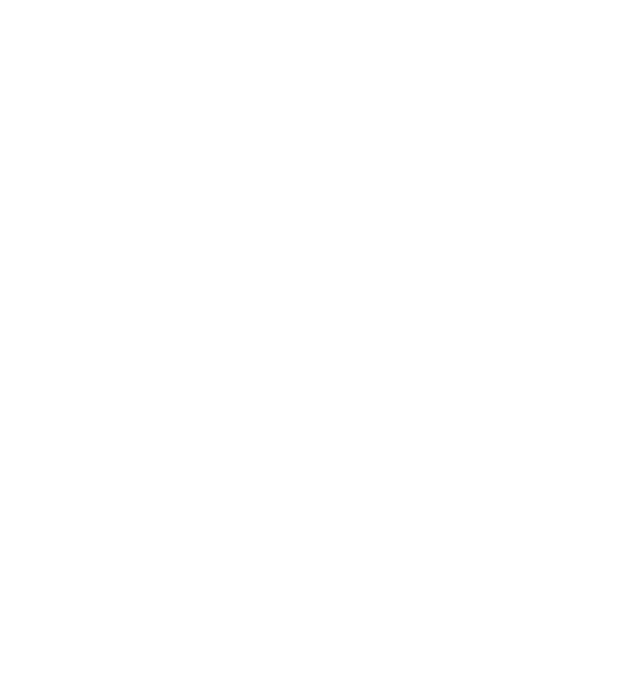
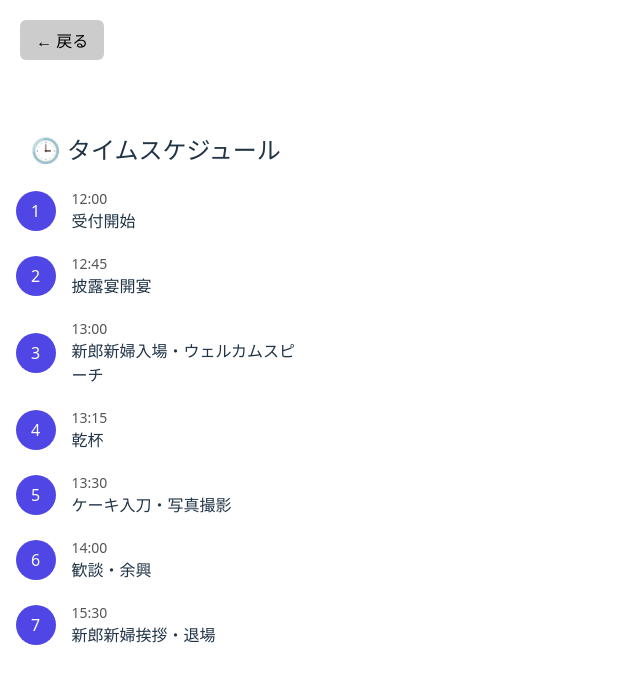
Before and after one commit to takiyama10921-droid/guest-app, a React (Vite) app: page /timeline in a window 1280 px wide. Before the commit this address had no page. Shown: the top 684 px of the page, without its empty margins (0-640 px from the left). Built offline with nearby package versions, Linux system fonts and the light colour scheme.

Commit message:
タイムスケジュール画面追加

```diff
--- a/src/App.tsx
+++ b/src/App.tsx
@@ -6,6 +6,7 @@
 import { GuestProvider } from "./context/GuestContext";
 import MenuPage from "./pages/MenuPage";
 import PhotoGalleryPage from "./pages/PhotoGalleryPage";
+import TimelinePage from "./pages/TimelinePage";
 
 function App() {
   return (
@@ -18,6 +19,7 @@
           <Route path="/seating" element={<SeatingChartPage />} />
           <Route path="/menu" element={<MenuPage />} />
           <Route path="/photo" element={<PhotoGalleryPage />} />
+          <Route path="/timeline" element={<TimelinePage />} />
         </Routes>
       </Router>
     </GuestProvider>
--- a/src/pages/GuestPage.tsx
+++ b/src/pages/GuestPage.tsx
@@ -56,6 +56,9 @@
   };
   const handleOpenPhoto = () => {
     navigate("/photo");
+  };
+  const handleOpenTimeline = () => {
+    navigate("/timeline");
   };
 
   if (loading) {
@@ -128,7 +131,7 @@
       >
         <button onClick={handleOpenSeating}>席次表</button>
         <button onClick={handleOpenMenu}>メニュー</button>
-        <button>タイムスケジュール</button>
+        <button onClick={handleOpenTimeline}>タイムスケジュール</button>
         <button onClick={handleOpenPhoto}>フォトギャラリー</button>
         <button>プロフィール</button>
         <button>会場案内</button>
--- a/src/pages/MenuPage.tsx
+++ b/src/pages/MenuPage.tsx
@@ -16,7 +16,7 @@
       <button
         onClick={() => navigate(-1)}
         style={{
-          position: "absolute",
+          position: "fixed",
           top: "20px",
           left: "20px",
           padding: "8px 16px",
@@ -24,6 +24,7 @@
           backgroundColor: "#ccc",
           border: "none",
           cursor: "pointer",
+          zIndex: 10000,
         }}
       >
         ← 戻る
--- a/src/pages/PhotoGalleryPage.tsx
+++ b/src/pages/PhotoGalleryPage.tsx
@@ -5,6 +5,7 @@
 const photoLinks = [
   "/photos/IMG_6482.jpg",
   "/photos/m4BOCvyqQ5apQPqzuOq09Q.jpg",
+  "/photos/IMG_6331.jpg",
 ];
 
 const PhotoGalleryPage: React.FC = () => {
@@ -13,34 +14,37 @@
   const [modalUrl, setModalUrl] = useState<string | null>(null);
 
   return (
-    <div style={{ textAlign: "center", position: "relative" }}>
+    <div style={{ textAlign: 'center', position: 'relative' }}>
       {/* 戻る */}
       <button
         onClick={() => navigate(-1)}
         style={{
-          position: "fixed",
-          top: "20px",
-          left: "20px",
-          padding: "8px 16px",
-          borderRadius: "6px",
-          backgroundColor: "#ccc",
-          border: "none",
-          cursor: "pointer",
+          position: 'fixed',
+          top: '20px',
+          left: '20px',
+          padding: '8px 16px',
+          borderRadius: '6px',
+          backgroundColor: '#ccc',
+          border: 'none',
+          cursor: 'pointer',
           zIndex: 10000,
         }}
       >
         ← 戻る
       </button>
 
-      <h2 style={{ marginBottom: "20px" }}>📸 写真ギャラリー</h2>
+      <h2 style={{ marginBottom: '20px' }}>📸 写真ギャラリー</h2>
 
       {/* ギャラリー */}
       <div
         style={{
-          display: "flex",
-          gap: "10px",
-          flexWrap: "wrap",
-          justifyContent: "center",
+          display: 'grid',
+          gridTemplateColumns: 'repeat(3, 1fr)', // ★ 3列固定
+          gap: '10px',
+          width: '100%',
+          maxWidth: '600px', // 必要であれば（横画面でも可）
+          margin: '0 auto',
+          padding: '0 10px',
         }}
       >
         {photoLinks.map((url, i) => (
@@ -49,12 +53,12 @@
             src={url}
             alt=""
             style={{
-              width: "150px",
-              height: "150px",
-              borderRadius: "12px",
-              objectFit: "cover",
-              cursor: "pointer",
-              boxShadow: "0 2px 6px rgba(0,0,0,0.2)",
+              width: '100%', // ★ grid の 1fr に合わせる
+              aspectRatio: '1/1', // ★ 正方形にする
+              borderRadius: '12px',
+              objectFit: 'cover',
+              cursor: 'pointer',
+              boxShadow: '0 2px 6px rgba(0,0,0,0.2)',
             }}
             onClick={() => setModalUrl(url)}
           />
@@ -66,15 +70,15 @@
         <div
           onClick={() => setModalUrl(null)}
           style={{
-            position: "fixed",
+            position: 'fixed',
             top: 0,
             left: 0,
-            width: "100vw",
-            height: "100vh",
-            background: "rgba(0,0,0,0.8)",
-            display: "flex",
-            alignItems: "center",
-            justifyContent: "center",
+            width: '100vw',
+            height: '100vh',
+            background: 'rgba(0,0,0,0.8)',
+            display: 'flex',
+            alignItems: 'center',
+            justifyContent: 'center',
             zIndex: 9999,
           }}
         >
@@ -82,9 +86,9 @@
             src={modalUrl}
             alt=""
             style={{
-              maxWidth: "90%",
-              maxHeight: "90%",
-              borderRadius: "12px",
+              maxWidth: '90%',
+              maxHeight: '90%',
+              borderRadius: '12px',
             }}
           />
         </div>
--- a/src/pages/SeatingChartPage.tsx
+++ b/src/pages/SeatingChartPage.tsx
@@ -16,7 +16,7 @@
       <button
         onClick={() => navigate(-1)}
         style={{
-          position: "absolute",
+          position: "fixed",
           top: "20px",
           left: "20px",
           padding: "8px 16px",
@@ -24,6 +24,7 @@
           backgroundColor: "#ccc",
           border: "none",
           cursor: "pointer",
+          zIndex: 10000,
         }}
       >
         ← 戻る
--- /dev/null
+++ b/src/pages/TimelinePage.tsx
@@ -0,0 +1,72 @@
+import React from "react";
+import { useNavigate } from "react-router-dom";
+
+const schedule = [
+  { time: "12:00", event: "受付開始" },
+  { time: "12:45", event: "披露宴開宴" },
+  { time: "13:00", event: "新郎新婦入場・ウェルカムスピーチ" },
+  { time: "13:15", event: "乾杯" },
+  { time: "13:30", event: "ケーキ入刀・写真撮影" },
+  { time: "14:00", event: "歓談・余興" },
+  { time: "15:30", event: "新郎新婦挨拶・退場" },
+];
+
+const TimelinePage: React.FC = () => {
+  const navigate = useNavigate();
+
+  return (
+    <div style={{ textAlign: "center", position: "relative", paddingBottom: "40px" }}>
+      {/* 戻るボタン */}
+      <button
+        onClick={() => navigate(-1)}
+        style={{
+          position: "fixed",
+          top: "20px",
+          left: "20px",
+          padding: "8px 16px",
+          borderRadius: "6px",
+          backgroundColor: "#ccc",
+          border: "none",
+          cursor: "pointer",
+          zIndex: 10000,
+        }}
+      >
+        ← 戻る
+      </button>
+
+      <h2 style={{ marginBottom: "20px" }}>🕒 タイムスケジュール</h2>
+
+      {/* タイムライン */}
+      <div style={{ display: "flex", flexDirection: "column", alignItems: "center", gap: "20px" }}>
+        {schedule.map((item, index) => (
+          <div key={index} style={{ display: "flex", alignItems: "center", width: "90%", maxWidth: "400px" }}>
+            {/* 左の丸アイコン */}
+            <div
+              style={{
+                minWidth: "40px",
+                minHeight: "40px",
+                borderRadius: "50%",
+                backgroundColor: "#4F46E5",
+                color: "white",
+                display: "flex",
+                alignItems: "center",
+                justifyContent: "center",
+                marginRight: "16px",
+                flexShrink: 0,
+              }}
+            >
+              {index + 1}
+            </div>
+            {/* イベント内容 */}
+            <div style={{ textAlign: "left" }}>
+              <p style={{ margin: 0, fontSize: "14px", color: "#555" }}>{item.time}</p>
+              <p style={{ margin: 0, fontSize: "16px", fontWeight: 500 }}>{item.event}</p>
+            </div>
+          </div>
+        ))}
+      </div>
+    </div>
+  );
+};
+
+export default TimelinePage;
```
Also changed, not shown: 1 other file (tests, documents, lock files or other folders).
